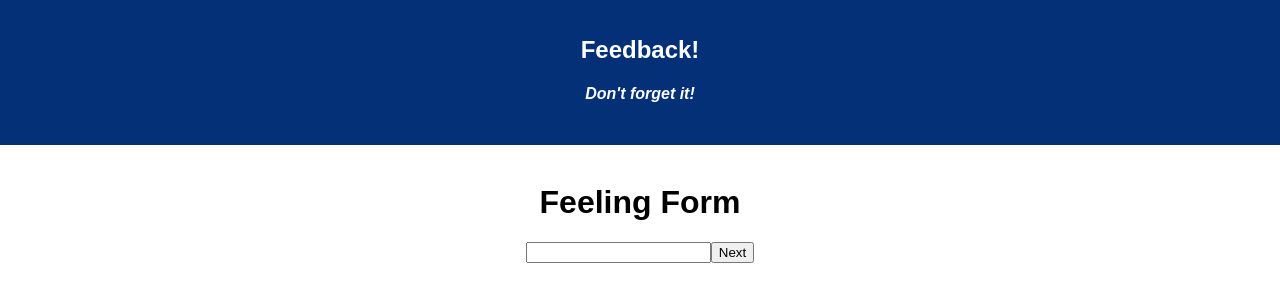
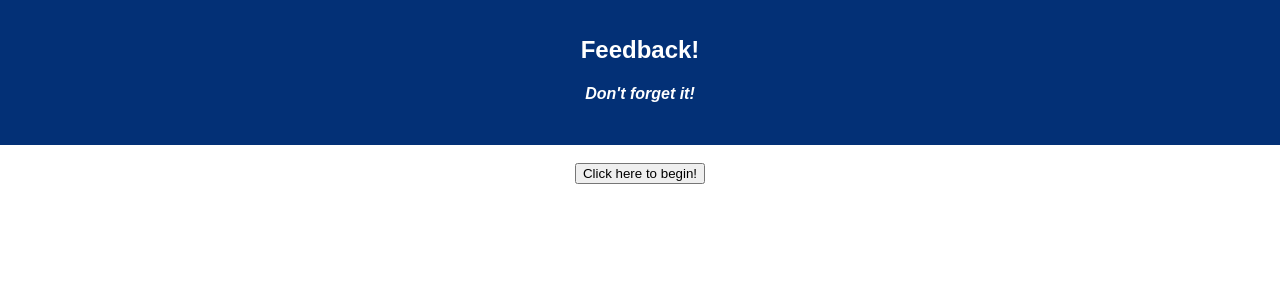
Before and after one commit to wjbartholomew/week11-weekend-project, a React (Create React App) app: page /ReviewPage in a window 1280 px wide. Shown: the top 302 px of the page. Built offline with nearby package versions, Linux system fonts and the light colour scheme.

Commit message:
base mode complete

```diff
--- a/src/components/App/App.js
+++ b/src/components/App/App.js
@@ -2,6 +2,7 @@ import React, { Component } from 'react';
 import {HashRouter as Router, Route} from 'react-router-dom';
 
 import './App.css';
+import Home from '../Home/Home.js';
 import FeelingForm from '../FeelingForm/FeelingForm';
 import UnderstandingForm from '../UnderstandingForm/UnderstandingForm';
 import CommentForm from '../CommentForm/CommentForm';
@@ -12,17 +13,20 @@ import ConfirmationPage from '../ConfirmationPage/ConfirmationPage';
 class App extends Component {
   render() {
     return (
+
       <Router>
+
         <div className="App">
-
 
           <header className="App-header">
             <h1 className="App-title">Feedback!</h1>
             <h4><i>Don't forget it!</i></h4>
+          </header>
 
-        </header>
           <br/>
-        <Route exact path="/" component={FeelingForm} />
+
+          <Route exact path="/" component={Home} />
+          <Route path="/FeelingForm" component={FeelingForm} />
           <Route path="/UnderstandingForm" component={UnderstandingForm}/>
           <Route path='/CommentForm' component={CommentForm} />
           <Route path='/SupportForm' component={SupportForm} />
@@ -30,6 +34,7 @@ class App extends Component {
           <Route path='/ConfirmationPage' component={ConfirmationPage} />
 
         </div>
+
       </Router >
 
     );
--- a/src/components/CommentForm/CommentForm.js
+++ b/src/components/CommentForm/CommentForm.js
@@ -39,6 +39,7 @@ class CommentForm extends Component {
         return (
             <>
             <h1>Comment Form</h1>
+            <h2>Please leave a comment letting us know how you are doing!</h2>
             <form onSubmit={this.goToReview}>
                 <input type="text" onChange={this.handleChange} required></input>
                 <button type="submit" onClick={this.goToReview}>Next</button>
--- a/src/components/FeelingForm/FeelingForm.js
+++ b/src/components/FeelingForm/FeelingForm.js
@@ -37,11 +37,15 @@ handleChange = (event) => {
     render(){
         return(
             <>
-            <h1>Feeling Form</h1>
-            <form onSubmit={this.goToUnderstanding}>
-                <input onChange={this.handleChange} type="number"></input>
-                <button type="submit" onClick={this.goToUnderstanding}>Next</button>
-            </form>
+
+                <h1>Feeling Form</h1>
+                <h2>Please let us know how you are feeling on a scale of 1 to 5.</h2>
+
+                <form onSubmit={this.goToUnderstanding}>
+                    <input onChange={this.handleChange} type="number"></input>
+                    <button type="submit" onClick={this.goToUnderstanding}>Next</button>
+                </form>
+
             </>
         )
     }
--- /dev/null
+++ b/src/components/Home/Home.js
@@ -0,0 +1,24 @@
+import React, { Component } from 'react';
+import {connect} from 'react-redux';
+
+// import './App.css';
+
+class Home extends Component {
+
+
+startFeedback = () => {
+this.props.history.push('/FeelingForm')
+}
+
+
+
+    render() {
+        return (
+
+                <button onClick={this.startFeedback}>Click here to begin!</button>
+
+        );
+    }
+}
+
+export default connect()(Home);
--- a/src/components/SupportForm/SupportForm.js
+++ b/src/components/SupportForm/SupportForm.js
@@ -40,6 +40,8 @@ class SupportForm extends Component {
         return (
             <>
             <h1>Support Form</h1>
+            <h2>Please let us know how well supported you are feeling on a scale from 1 to 5.</h2>
+
             <form onSubmit={this.goToComment}>
                 <input type="number" onChange={this.handleChange}></input>
                 <button type="submit" onClick={this.goToComment}>Next</button>
--- a/src/components/UnderstandingForm/UnderstandingForm.js
+++ b/src/components/UnderstandingForm/UnderstandingForm.js
@@ -37,6 +37,7 @@ class UnderstandingForm extends Component {
         return (
             <>
             <h1>Understanding Form</h1>
+            <h2>Please let us know how well you are understanding the current material on a scale from 1 to 5.</h2>
             <form onSubmit={this.goToSupport}>
                 <input onChange={this.handleChange} type="number"></input>
                 <button type="submit" onClick={this.goToSupport}>Next</button>
```
Also changed, not shown: 1 other file (tests, documents, lock files or other folders). Lines whose indentation alone changed are shown as unchanged.
